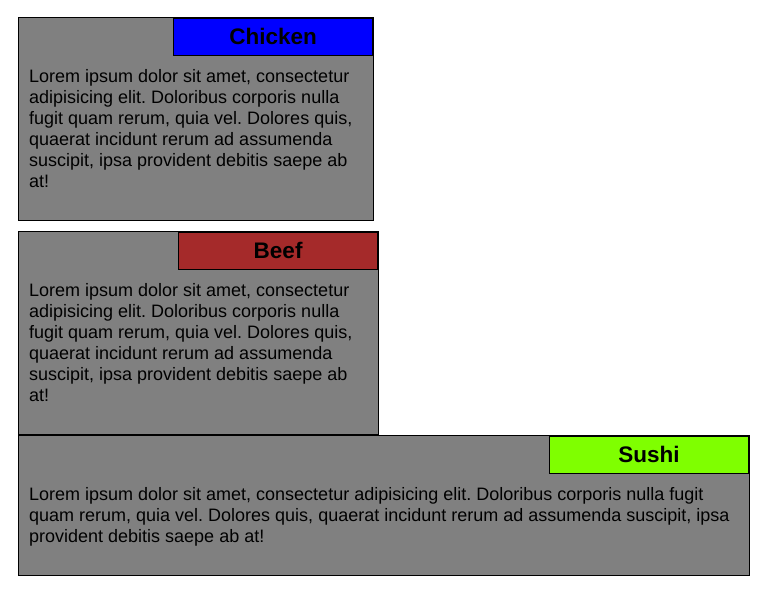
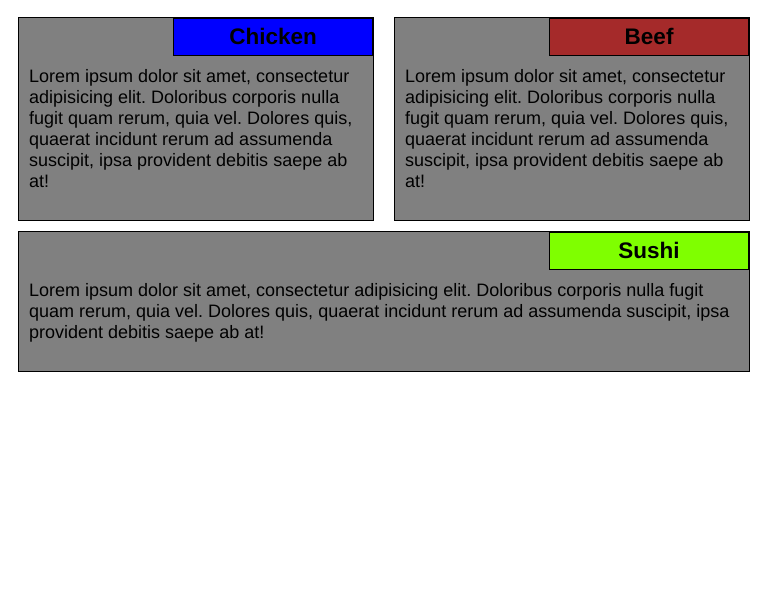
Before and after one commit to Wellann/Coursera-test, a plain HTML site: page module_2_solution/index.html in a window 768 px wide. Shown: the part 59-674 px from the top of the page. Drawn offline with Linux system fonts and the light colour scheme.

Commit message:
fixed tablet devices

```diff
--- a/module_2_solution/css/stylesheet.css
+++ b/module_2_solution/css/stylesheet.css
@@ -49,6 +49,8 @@ p{
 
 
 /*** responsive styles ***/
+
+/* Desktop devices */
 @media(min-width:992px){
     section{
         float: left;
@@ -61,17 +63,16 @@ p{
     }
 }
 
+/* Tablet devices */
 @media(min-width:768px) and (max-width:991px){
     #section1{
         float: left;
         width: calc(50% - 10px);
-        margin-right: 10px;
     }
 
     #section2{
-        float: left;
-        width: calc(50% - 5px);
-        margin: 0px 10px 0px 0px;
+        float: right;
+        width: calc(50% - 10px);
     }
 
     #section3{
@@ -83,6 +84,7 @@ p{
     }
 }
 
+/* Mobile devices */
 @media(max-width:767px){
     section{
         margin: 30px;
```
